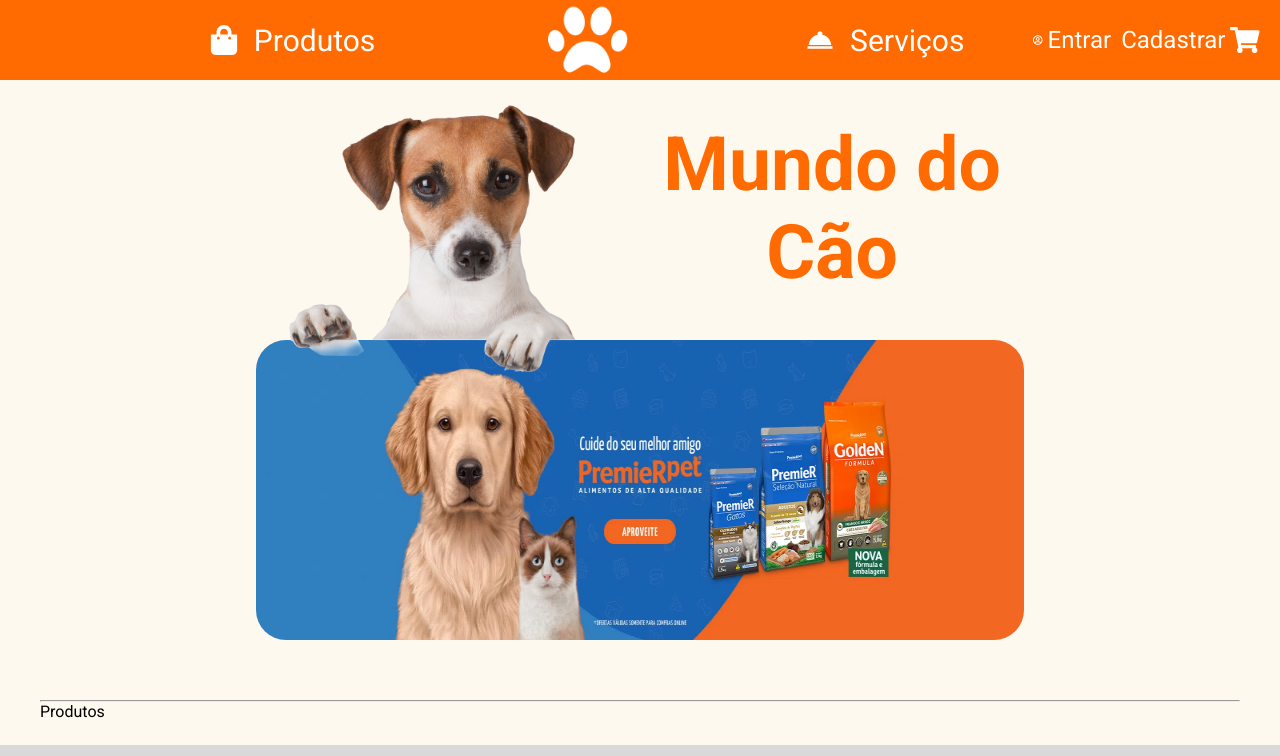
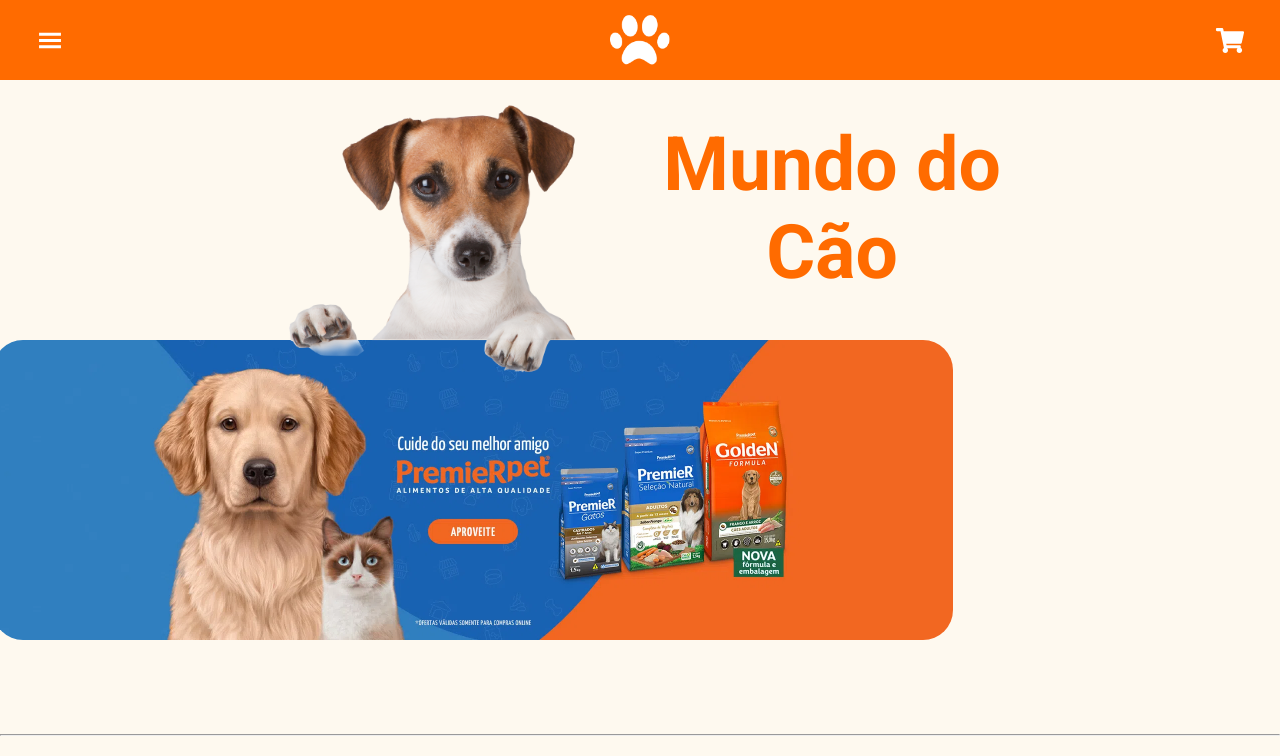
Before and after one commit to igortaquary/petshop-frontend, a React (Create React App) app: page / in a window 1280 px wide. Shown: the top 756 px of the page. Built offline with nearby package versions, Linux system fonts and the light colour scheme.

Commit message:
Mudança no header

```diff
--- a/package.json
+++ b/package.json
@@ -16,6 +16,7 @@
     "polished": "^3.6.5",
     "react": "^16.13.1",
     "react-dom": "^16.13.1",
+    "react-elastic-carousel": "^0.6.7",
     "react-icons": "^3.10.0",
     "react-router-dom": "^5.2.0",
     "react-scripts": "3.4.1",
--- a/src/App.tsx
+++ b/src/App.tsx
@@ -17,7 +17,7 @@
       <GlobalStyle />
       <BrowserRouter>
         <CartProvider>
-          {windowWidth < 600 ? <MobileHeader /> : <Header />}
+          <MobileHeader />
           <Routes />
           <Footer />
         </CartProvider>
--- a/src/components/Header/index.tsx
+++ b/src/components/Header/index.tsx
@@ -1,5 +1,5 @@
 import React, { useContext } from 'react';
-import { Container, Menu, Icon, User } from './styles';
+import { Menu, Icon, User } from './styles';
 import logo from "../../assets/pawprint.png";
 import { FaRegUserCircle, FaShoppingBag, FaShoppingCart } from "react-icons/fa";
 import { MdRoomService } from "react-icons/md"
@@ -11,8 +11,12 @@
   const cartContext = useContext(CartContext);
 
   return (
-    <Container>
     <Menu>
+      <User>
+        <FaRegUserCircle />
+        <Link to="/login">Entrar </Link>
+        <Link to="/signup">Cadastrar</Link>
+      </User>
       <ul>
         <li>
           <Link to="/shop">
@@ -33,16 +37,9 @@
               Serviços
             </Link>
         </li>
-          <User>
-            <FaRegUserCircle />
-            <Link to="/login">Entrar </Link>
-            <Link to="/signup">Cadastrar</Link>
-          </User>
-          <FaShoppingCart onClick={cartContext.toggleCart} className={'cartMenu'} >Carrinho
-          </FaShoppingCart>
       </ul>
+      <FaShoppingCart onClick={cartContext.toggleCart} className={'cartMenu'} ></FaShoppingCart>
     </Menu>
-    </Container >
   );
 };
 
--- a/src/components/Header/styles.ts
+++ b/src/components/Header/styles.ts
@@ -1,44 +1,31 @@
 import styled from 'styled-components';
 
-export const Container = styled.header`
+export const Menu = styled.div`
   width: 100%;
   height: 80px;
-  padding: 5px 20px;
+  padding: 5px;
   background-color: #FF6B00;
   color: white;
   display: flex;
-  justify-content:center;
-  align-items: center;
+  flex-direction: row;
+  align-items: stretch;
+  justify-content: center;
   overflow: hidden;
 
-  .cartMenu {
-    font-size: 50px;
-
-    &:hover{
-      cursor: pointer;
-      opacity: 0.9;
-    }
-  }
-`;
-
-export const Menu = styled.div`
-  margin: 0 ;
-  width: 100%;
-
   ul {
+    width: 75%;
     display: flex;
     align-items: center;
     justify-content: center;
     font-size: 30px;
     list-style: none;
-    margin-left: 10%;
 
     li {
     margin: 0;
-    width: 45%
+    width: 33%
 
     }
-    @media (max-width: 900px){
+    @media (max-width: 1000px){
         margin: 0 5px;
         font-size: 25px;
 
@@ -56,6 +43,18 @@
       opacity: 0.9;
     }
   }
+
+  .cartMenu {
+    display: flex;
+    margin: auto;
+    font-size: 40px;
+    width: 5%;
+
+    &:hover{
+      cursor: pointer;
+      opacity: 0.9;
+    }
+  }
 `;
 
 export const Icon = styled.img`
@@ -69,14 +68,16 @@
 
 export const User = styled.div`
   height: 100%;
-  width: 30%;
+  width: 20%;
   display: flex;
-  justify-content: flex-end;
   align-items: center;
+  justify-content: center;
   font-size: 24px;
 
   a {
     display: flex;
+    align-items: center;
+    justify-content: center;
     color: white;
     text-decoration: none;
     padding: 5px;
@@ -86,8 +87,9 @@
     }
   }
 
-  @media (max-width: 900px){
+  @media (max-width: 1000px){
     flex-direction: column;
+    font-size: 20px;
     a{padding: 2px;}
   }
 `;
--- a/src/components/MobileHeader/styles.ts
+++ b/src/components/MobileHeader/styles.ts
@@ -14,21 +14,31 @@
     font-size: 25px;
     color: white;
     padding: 10px;
+    overflow: hidden;
 
     .menuIcon {
         position: absolute;
         left: 10px;
         width: 80px;
+
+        &:hover{
+            opacity: 0.9;
+            cursor: pointer;
+        }
     }
     .cartIcon {
         position: absolute;
         right: 10px;
         width: 80px;
+        &:hover{
+            opacity: 0.9;
+            cursor: pointer;
+        }
     }
 `;
 
 export const Icon = styled.img`
-    width: 80px;
+    width: 70px;
     padding: 5px;
     display: flex;
     justify-content: center;
--- a/src/pages/LandingPage/index.tsx
+++ b/src/pages/LandingPage/index.tsx
@@ -1,13 +1,14 @@
 import React from 'react';
-import { Main, Container, Banner, Dog } from './styles';
+import { TitleContainer, Container, Banner, Dog } from './styles';
+import ServiceBlock from '../../components/ServiceBlock/index';
 import dog from '../../assets/mainCachorro.png';
 import banner from '../../assets/full3.webp';
 
 const Home = () => {
 
     return (
-        <Main>
-            <div className='firstDiv'>
+        <>
+            <TitleContainer>
                 <Dog src={dog}></Dog>
                 <h1 className="mainTitle">Mundo do Cão</h1>
                 <Banner>
@@ -15,13 +16,10 @@
                         <img src={banner} alt="Banner" />
                     </a>
                 </Banner>
-            </div>
+            </TitleContainer>
             <hr />
-            <Container>
-                Produtos
-            </Container>
-
-        </Main>
+            <ServiceBlock></ServiceBlock>
+        </>
     )
 }
 
--- a/src/pages/LandingPage/styles.ts
+++ b/src/pages/LandingPage/styles.ts
@@ -1,9 +1,11 @@
 import styled from 'styled-components';
 
-export const Main = styled.div`
+export const TitleContainer = styled.div`
   display: inline-block;
   width: 100%;
   padding: 20px 40px;
+  height: 650px;
+
   .mainTitle {
         position: absolute;
         right: 20%;
@@ -25,13 +27,9 @@
         }
     }
 
-    .firstDiv {
-        height: 600px;
-
         @media (max-width: 1000px){
             height: fit-content;
         }
-    }
 `;
 
 export const Container = styled.div`
@@ -41,8 +39,8 @@
 export const Banner = styled.div`
     position: absolute;
     top: 340px;
-    left: 20%;
-    width: 60%;
+    left: calc(50% - 647px);
+    max-width: 1295px;
     height: 300px;
     border-radius: 30px;
     overflow: hidden;
@@ -70,7 +68,7 @@
     top: 80px;
     left: 20%;
     height: 301px;
-    z-index: 1000;
+    z-index: 9;
 
     @media (max-width: 1000px){
         display: none;
```
Also changed, not shown: 2 other files (tests, documents, lock files or other folders). Lines whose indentation alone changed are shown as unchanged.
